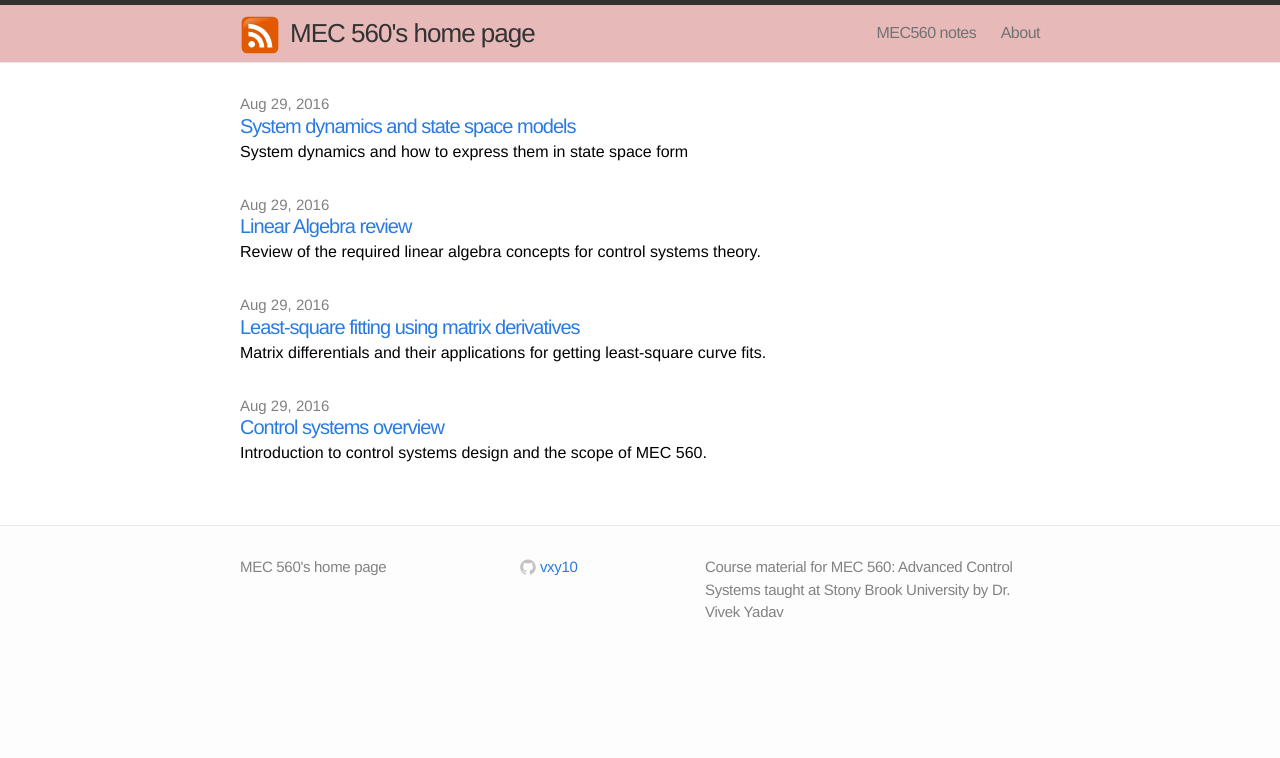
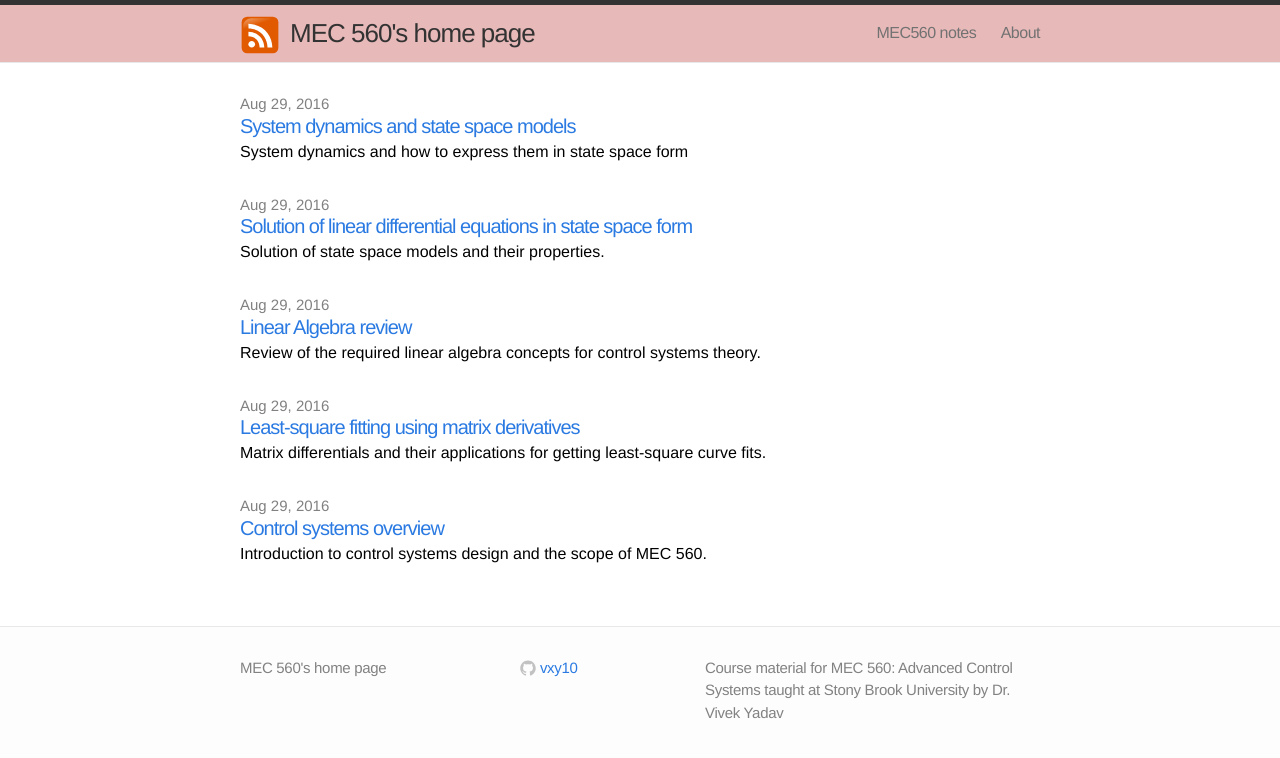
Before and after one commit to mec560sbu/mec560sbu.github.io, a Jekyll site: the page built from index.html, in a window 1280 px wide. Shown: the top 758 px of the page. Built offline with Jekyll 4.4.1, drawn with Linux system fonts in a browser that asks for light colours; some of the changed lines change nothing that is shown.

Commit message:
added solution state space

```diff
--- a/Course_materials.md
+++ b/Course_materials.md
@@ -21,5 +21,5 @@ State-space analysis methods and multi-variable controller design, as well as an
 | :----------: | :--------------------------------------: | :--------: |
 |       8/29/2016    |    Overview of control systems and linear algebra review | [Control systems overview](2016/08/29/Control_Systems_Overview/),[Linear algebra review](2016/08/29/LinAlg_Review_Mbook/),[Least-square fitting](2016/08/29/Least_SQ_Fitting/),                 |
 |        9/4/2016   |  Labor day, NO CLASS                      |    ----           |
-|       8/29/2016    |    System dynamics, state space models and their solution | [State space models](2016/08/29/System_Dynamics_and_State_Space_models/),[Solution of state space models](2016/08/29/System_Dynamics_and_State_Space_models/)|
+|       9/11/2016    |    System dynamics, state space models and their solution | [State space models](2016/08/29/System_Dynamics_and_State_Space_models/),[Solution of state space models](2016/08/29/System_Dynamics_and_State_Space_models/)|
 |      8/29/2016    |    Linear algebra review: Vectors and matrices, norms, eigen values, SVD  | [Linear algebra](google.com),[Linear algebra](google.com),[Linear algebra](google.com),[Linear algebra](google.com),                 |
--- /dev/null
+++ b/_posts/2016-08-29-Solution_Systems_State_Space.markdown
@@ -0,0 +1,155 @@
+---
+layout: post
+comments: true
+title:  "Solution of linear differential equations in state space form"
+excerpt: "Solution of state space models and their properties."
+date:   2016-08-29 11:00:00
+mathjax: true
+---
+
+###### Vivek Yadav
+
+#### 1. Continuous systems
+
+In general, dynamic systems can be modeled as,
+$$ \dot{x} = f(x,u,t). $$
+$$ y = g(x,u,t). $$
+
+In special case of linear time invariant systems, these equations can be written as
+$$ \frac{d x(t) }{dt} = A x(t) + B u(t) $$
+$$ y(t) = C x(t) + D u(t).$$
+
+We now wish to solve these systems of equation to obtain closed form solutions of the state vector $x(t)$ and measurement vector $y(t)$.
+
+#### 1. When $u(t) =0$ for all $t$.
+
+We first consider the simple example where $u(t) = 0$ for all $t$. In this case, the equations reduce to,
+
+$$ \frac{d x(t) }{dt} = A x(t)  $$
+$$ y(t) = C x(t)$$
+
+Recall, that solution for scalar case $\dot{\alpha} = a \alpha$ is $ \alpha(t) = \alpha_0 exp(at) $, a similar solution can be obtained for the case when $\alpha$ is a vector and $a$ a matrix. In this case, the solution is,
+$$x(t) = e^{At} x_0$$
+Note, as $A$ is a matrix, we need to define its exponent.
+$e^{At} = I + At + \frac{A^2t^2}{2!} + \frac{A^3t^3}{3!} + \frac{A^4t^4}{4!} + \dots $
+If the state at some other instant $\tau$ is known, then the solution of $\dot{x} = Ax$ becomes
+$$x(t) = e^{A(t-\tau)} x(\tau)$$
+
+We will next investigate the properties of this solution. Say the matrix A can be written as $A = V \Lambda V^{-1} $, i.e. A has linearly independent eigen vectors. In this case, the solution can be rewritten as,
+$$x(t) = e^{A(t)} x_0 =  \left ( I + At + \frac{A^2t^2}{2!} + \dots \right) x_0$$
+Rewriting $A = V \Lambda V^{-1} $, and expanding,
+$$x(t) = V \left ( I + \Lambda t + \frac{\Lambda^2t^2}{2!} + \dots \right) V^{-1} x_0$$
+$$x(t) = V e^{\Lambda t} V^{-1} x_0,$$
+where $e^{\Lambda t}$ is the matrix with zero off-diagonal entires and whose $i^{th}$ diagonal entry is $e^{\lambda_i t}$. If all the real parts of the eigen values of $A$ are negative, then the solution $x(t) \rightarrow 0$, else $x(t) \rightarrow \infty$. This property is crucial in designing control systems. As we will see later in this course, we want to design the control law in such a way that the modified eigenvalues of system dynamics are negative.
+
+
+
+
+#### 2. General solution.
+
+We now seek a particular solution to the full equation $ \frac{d x(t) }{dt} = A x(t) + B u(t) $ of the form $x(t) = e^{At} c(t)$. Substituting $x(t) = e^{At} c(t)$ and expanding,
+
+$$ A e^{At} c(t) + e^{At} \frac{d c }{dt} = A e^{At} c(t)  + B u(t), $$
+
+Simplifying and rearranging,
+$$ \frac{d c }{dt} =  e^{-At} B u(t).  $$
+Integrating with respect to time,
+$$ c(t)  =  \int_{0}^{t} e^{-A \lambda } B u(\lambda) d\lambda + constant.  $$
+
+Therefore, the solution for  $ \frac{d x(t) }{dt} = A x(t) + B u(t) $ is
+$$ x(t) = e^{At}c(t)  =  e^{At} \int_{0}^{t} e^{-A \lambda } B u(\lambda) d\lambda + e^{At} constant.  $$
+
+Noting that $x(0) = x_0$,
+$$ x(t) = e^{At}c(t)  = e^{At} x_0 +  \int_{0}^{t} e^{A(t- \lambda) } B u(\lambda) d\lambda .  $$
+
+Therefore, the solution of the differential equation in state space form is,
+$$ x(t) = e^{At} x_0 +  \int_{0}^{t} e^{A(t- \lambda) } B u(\lambda) d\lambda .  $$
+
+For the case where $x$ is known at some intermediate point $\tau$,
+$$ x(t) = e^{A(t-\tau)} x(\tau) +  \int_{\tau}^{t} e^{A(t- \lambda) } B u(\lambda) d\lambda .  $$
+
+This solution has the following properties,
+1. The solution for $x(t)$ depends only on the control signals between 0 (or $\tau$) and current time (t).
+2. The solutions for $x(t)$ are bounded if $e^{At} $ (or $e^{A(t-\tau)}$ is bounded is no longer valid, because the solution depends on $B$ and control history $u(t)$ also.
+
+
+#### 2. Discrete systems
+
+Discrete systems are given by,
+
+In general, dynamic systems can be modeled as,
+$$ X[k+1] = f(x[k],u[k]). $$
+$$ y[k] = g(x[k],u[k]). $$
+
+In the special case of linear time invariant systems, these equations can be written as
+$$ x[k+1] = A x[k] + B u[k] $$
+$$ y[k] = C x[k] + D u[k].$$
+
+#### When u[k] = 0
+
+When $u[k] = 0$, the system dynamics reduces to,
+$$ x[k+1] = A x[k] $$
+
+It can easily be shown that the solution in this case is,
+$$ x[k+1] = A^{k+1} x[0] $$
+
+Recall, $A^{k+1} = V \Lambda^{k+1} V^{-1}$, therefore,
+$$ x[k+1] = V \Lambda^{k+1} V^{-1} x[0]. $$
+
+If the absolute value of the eigen values of $A$ are all less than 1, then the solutions $x[k+1]$ converge to $0$, else they go to $\infty$.
+
+Note: For continuous case, we got the condition for the solutions to go to zero as eigen values being negative, and for discrete case we got the condition that the absolute values of the eigen values must be less than 1. These two critera refer to the same condition, and this will be explained later in this section.
+
+#### Solution by induction
+
+The equation for the first point is,
+$$ x[1] = A x[0] + B u[0] $$
+
+The equation for $x[2]$ is.
+$$ x[2] = A x[1] + B u[1] $$
+
+Substituting $x[1]$ and rearranging,
+$$ x[2] = A ( A x[0] + B u[0] ) + B u[1] $$
+$$ x[2] = A^2 x[0] + A B u[0] + B u[1] $$
+
+Similarly, $x[3]$ is,
+$$ x[3] = A^3 x[0] + A^2 B u[0] + A B u[1] + B u[2] $$
+
+Based on the trends above, we propose that solution for $x[k]$ is,
+$$ x[k] = A^{k} x[0] + \sum_{i=0}^{k-1}A^{k-i} B u[i] $$
+
+Given $x[k]$ above,  $x[k+1]$ is,
+$$ x[k+1] = A x[k] + B u[k]$$
+
+Substituting $x[k]$ and rearranging,
+$$ x[k+1] = A \left( A^{k} x[0] + \sum_{i=0}^{k-1}A^{k-i-1} B u[i]  \right) + B u[k]$$
+$$ x[k+1] = A^{k+1} x[0] + \sum_{i=0}^{k-1}A^{k-i} B u[i] + B u[k]$$
+$$ x[k+1] = A^{k+1} x[0] + \sum_{i=0}^{k}A^{k-i} B u[i]$$
+
+As the equation for $x[k+1]$ has the same form as $x[k]$ with the iterator $k$ replaced by $k+1$, we can conclude that the solution is
+$$ x[k] = A^{k} x[0] + \sum_{i=0}^{k-1}A^{k-i} B u[i] $$
+
+This solution has the following properties,
+1. The solution for $x[k]$ depends only on the control signals between 0 and current time instant (k).
+2. The solutions for $x[k]$ are bounded if $A^{k}$ is bounded is no longer valid, because the solution depends on $B$ and control history $u[k]$ also.
+
+#### 3. Relation between continuous and discrete representations
+
+Until now, we treated continuous and discrete systems independently, however, a continuous system can be written in discrete form too. Consider the continuous time system equation
+$$ \frac{d x(t) }{dt} = A x(t) + B u(t) $$
+$$ y(t) = C x(t) + D u(t).$$
+
+The derivative of $x[t]$ can be approximated as,
+$$ \frac{d x(t) }{dt} = \frac{x[t+\Delta t] - x[t]}{\Delta t} $$
+where $\Delta t$ is a 'reasonable' choice of discretization step. Appropriate choice of $\Delta t$ is crucial in designing control laws and in studying dynamic systems via simulations. A smaller $\Delta t$ although guarantees better accuracy results in large simulation times, where as a larger $\Delta t$ gives faster simulation results but has poorer accuracy. Choosing $\Delta t$  correctly can give accurate results in reasonable time. Simulation of dynamic systems will be dealt in a different section. Typically $\Delta t$ is chosen as a very small number $0.001s$, however, if the system is highly nonlinear and has millions of parameters (neural networks for example) a much smaller $\Delta t$ (of the order of $10^-6$) is warranted.
+
+The system dynamics equations now become,
+$$\frac{x[t+\Delta t] - x[t]}{\Delta t}  = A x(t) + B u(t) $$
+$$x[t+\Delta t] = x[t]+ A \Delta t x(t) + B\Delta t u(t) $$
+$$x[t+\Delta t] = (I+ A \Delta t) x(t) + B\Delta t u(t) $$
+
+Note, if all the eigen values of $A$ are positive, then the eigen values of $(I+ A \Delta t)$ for a small $\Delta t$ are negative, and $e^{At}$ or $(I+ A \Delta t)^k$ both will converge to $0$ as $t,k \rightarrow \infty $.
+
+#### Conclusion:
+
+In this section, we saw how solutions of system dynamics equations represetented in state space form can be calculated. We also saw that if the real part of eigen values of a continuous system are negative or a discrete system have magnitudes less than 1, then the system's state go to zero when no control is applied. This property is crucial and will be exploited to design control laws. However, before designing control laws, it is important to test if the system is actually controllable. Further, as control law is a function of estimated states, it is important to verify if all the states can be estimated, i.e. are observable. Concepts of controllability and observability are developed to address these specific questions, and we will study them next.
```
